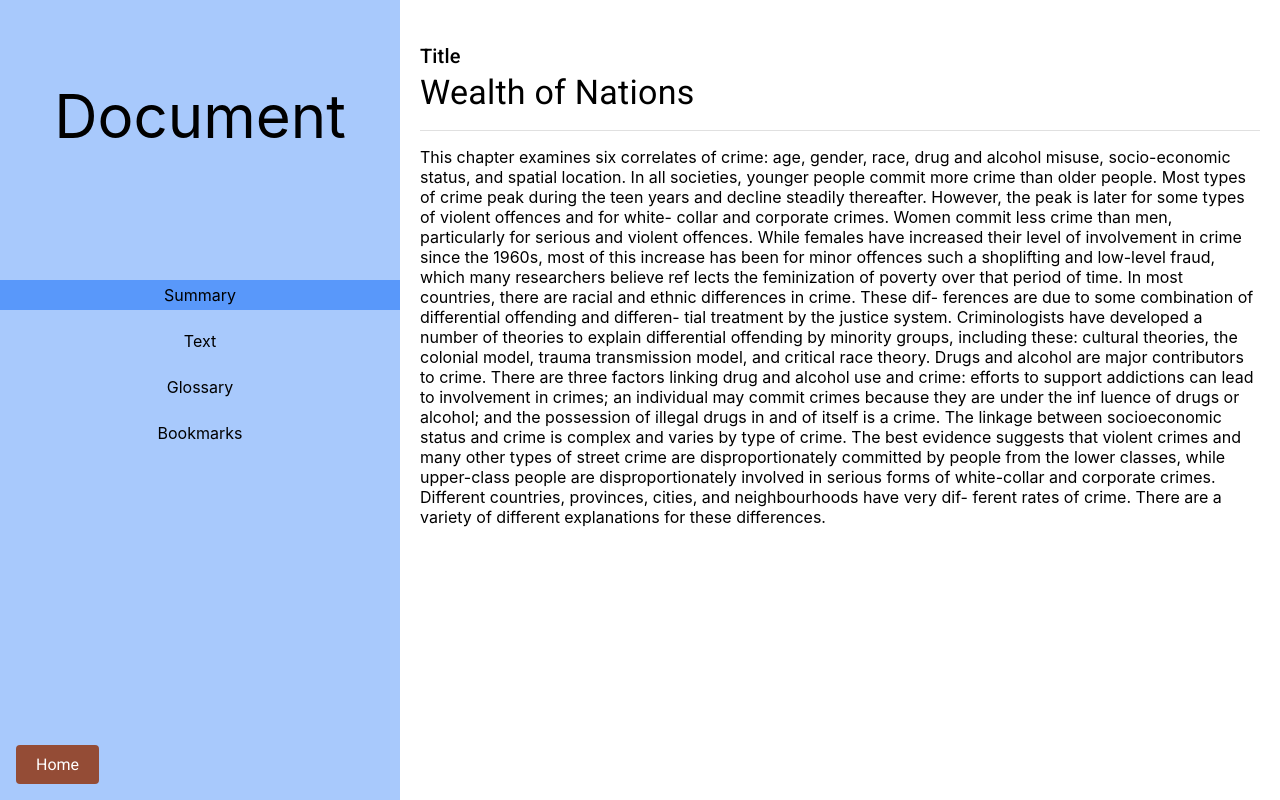
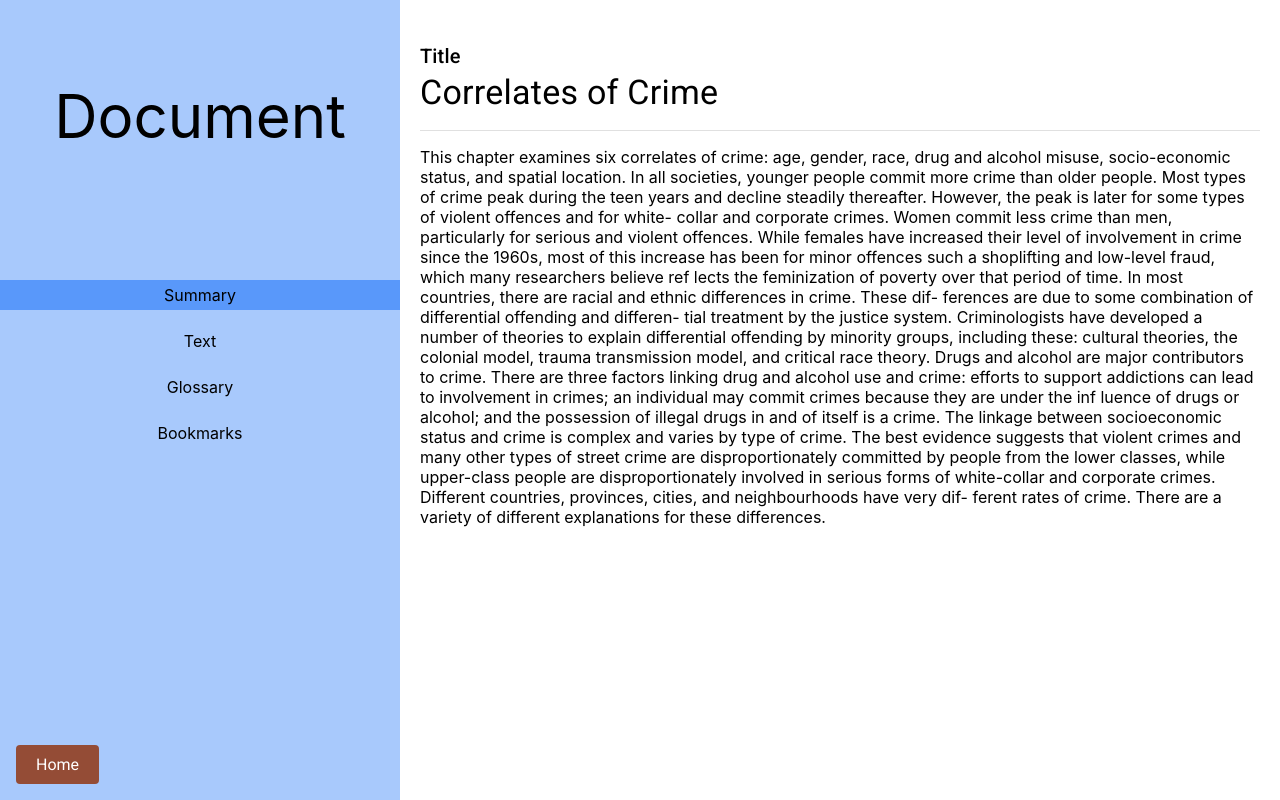
Before and after one commit to UofA-HCI-Course/pjkt3-kangxi11, a React (Create React App) app: page /pjkt3-kangxi11/document in a window 1280 px wide. Built offline with nearby package versions, Linux system fonts and the light colour scheme.

Commit message:
Changed documents title

```diff
--- a/src/containers/Document/Document.js
+++ b/src/containers/Document/Document.js
@@ -67,7 +67,7 @@
           Title
         </Typography>
         <Typography variant="h4">
-          Wealth of Nations
+          Correlates of Crime
         </Typography>
 
         <Divider style={{ marginBlock: '16px' }} />
```
